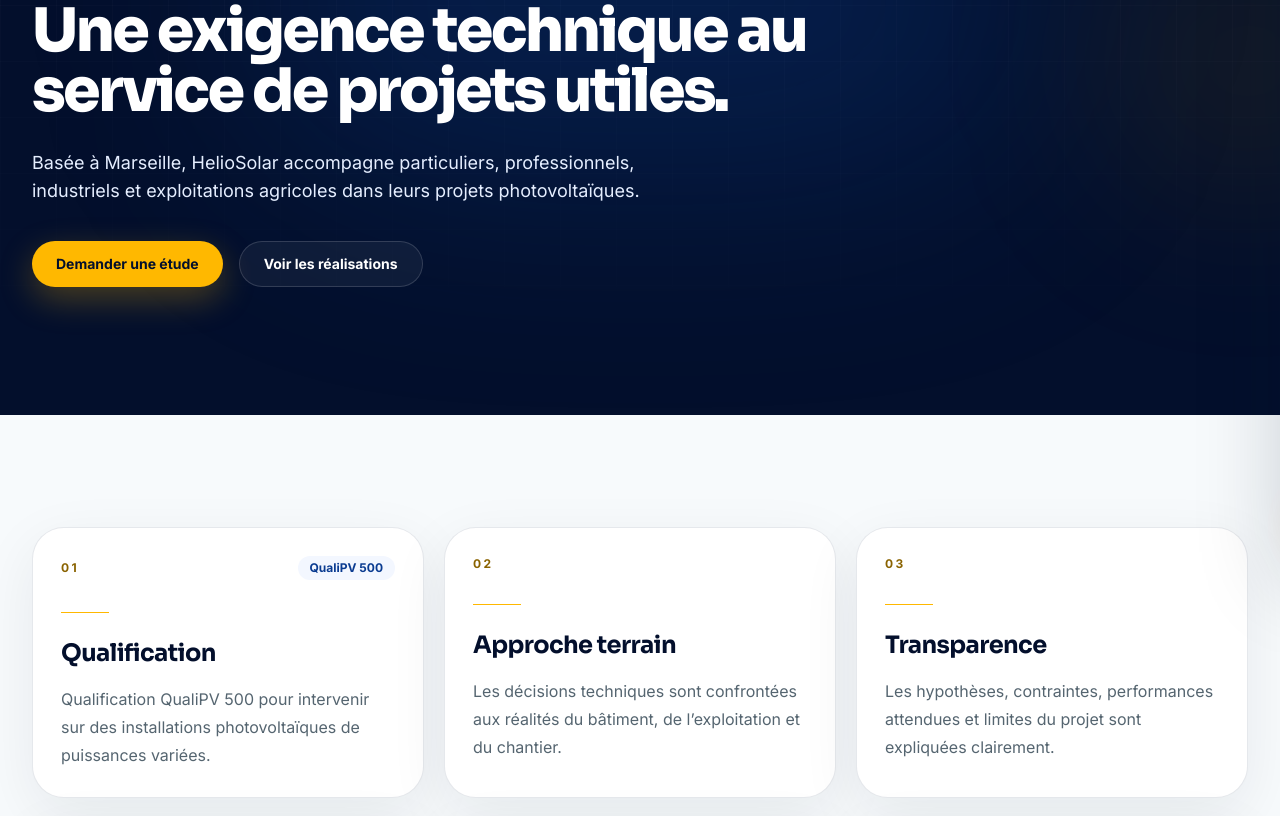
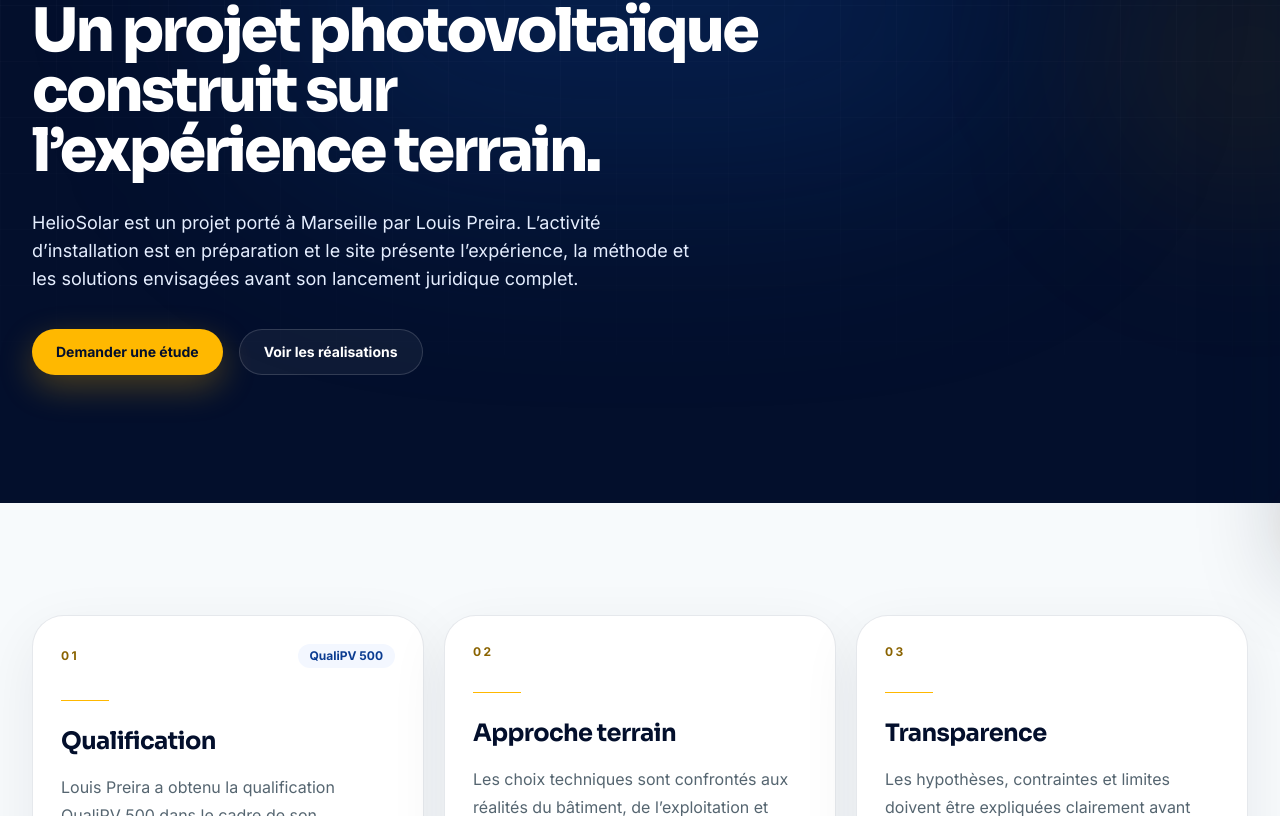
Before and after one commit to louis202602/heliosolar-site, a Next.js app: page /a-propos in a window 1280 px wide. Shown: the part 244-1060 px from the top of the page. Built offline with nearby package versions, Linux system fonts and the light colour scheme; no server answers.

Commit message:
preflight: make about page accurate before HelioSolar legal launch

```diff
--- a/src/app/a-propos/page.tsx
+++ b/src/app/a-propos/page.tsx
@@ -1,4 +1,33 @@
 import type { Metadata } from "next";
 import { PageHero, FeatureGrid } from "@/components/PageHero";
-export const metadata: Metadata={title:"À propos — HelioSolar",description:"L’approche, les engagements et l’expertise photovoltaïque HelioSolar."};
-export default function Page(){return <><PageHero eyebrow="À propos" title="Une exigence technique au service de projets utiles." description="Basée à Marseille, HelioSolar accompagne particuliers, professionnels, industriels et exploitations agricoles dans leurs projets photovoltaïques."/><section className="py-24 sm:py-28"><div className="mx-auto max-w-7xl px-5 sm:px-6 lg:px-8"><FeatureGrid items={[{title:"Qualification",text:"Qualification QualiPV 500 pour intervenir sur des installations photovoltaïques de puissances variées.",metric:"QualiPV 500"},{title:"Approche terrain",text:"Les décisions techniques sont confrontées aux réalités du bâtiment, de l’exploitation et du chantier."},{title:"Transparence",text:"Les hypothèses, contraintes, performances attendues et limites du projet sont expliquées clairement."},{title:"Sur mesure",text:"Pas de solution copiée-collée : chaque implantation répond à un site et à un profil de consommation."},{title:"Vision long terme",text:"Matériel, architecture, maintenance et évolutivité sont pensés pour préserver la valeur de l’installation."},{title:"Interlocuteur unique",text:"Un suivi structuré depuis la qualification du besoin jusqu’à la mise en service."}]}/></div></section></>}
+
+export const metadata: Metadata = {
+  title: "À propos — HelioSolar",
+  description: "Découvrez le projet HelioSolar, l’expérience terrain et l’approche photovoltaïque de Louis Preira.",
+};
+
+export default function Page() {
+  return (
+    <>
+      <PageHero
+        eyebrow="À propos"
+        title="Un projet photovoltaïque construit sur l’expérience terrain."
+        description="HelioSolar est un projet porté à Marseille par Louis Preira. L’activité d’installation est en préparation et le site présente l’expérience, la méthode et les solutions envisagées avant son lancement juridique complet."
+      />
+      <section className="py-24 sm:py-28">
+        <div className="mx-auto max-w-7xl px-5 sm:px-6 lg:px-8">
+          <FeatureGrid
+            items={[
+              { title: "Qualification", text: "Louis Preira a obtenu la qualification QualiPV 500 dans le cadre de son parcours professionnel.", metric: "QualiPV 500" },
+              { title: "Approche terrain", text: "Les choix techniques sont confrontés aux réalités du bâtiment, de l’exploitation et du chantier." },
+              { title: "Transparence", text: "Les hypothèses, contraintes et limites doivent être expliquées clairement avant tout engagement." },
+              { title: "Sur mesure", text: "Chaque futur projet devra être étudié selon son site, ses usages et ses contraintes propres." },
+              { title: "Vision long terme", text: "Matériel, architecture, maintenance et évolutivité font partie des critères préparés pour le futur service." },
+              { title: "Pré-lancement", text: "Aucun devis, contrat ou engagement d’installation HelioSolar n’est présenté comme disponible tant que le cadre juridique et assurantiel n’est pas finalisé." },
+            ]}
+          />
+        </div>
+      </section>
+    </>
+  );
+}
```
